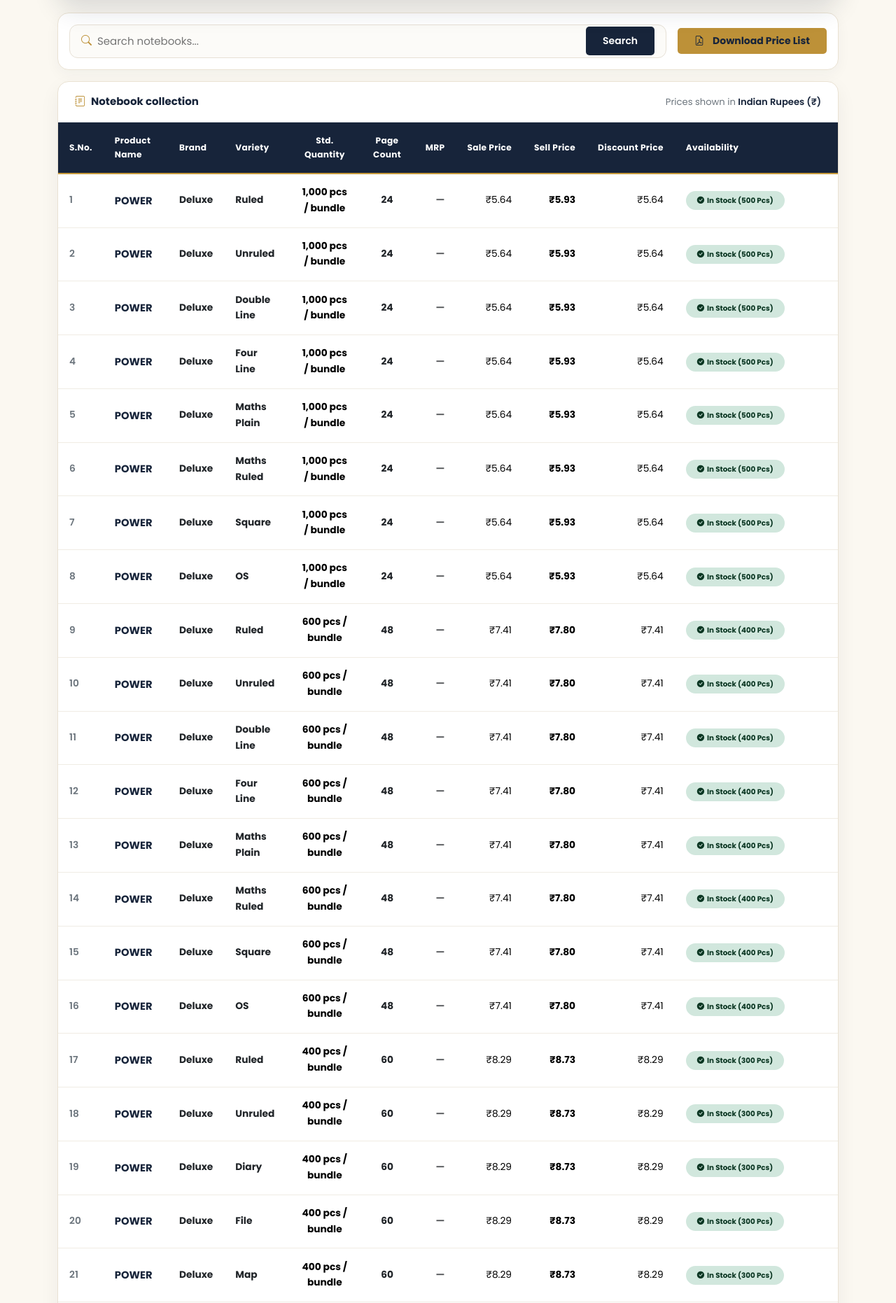
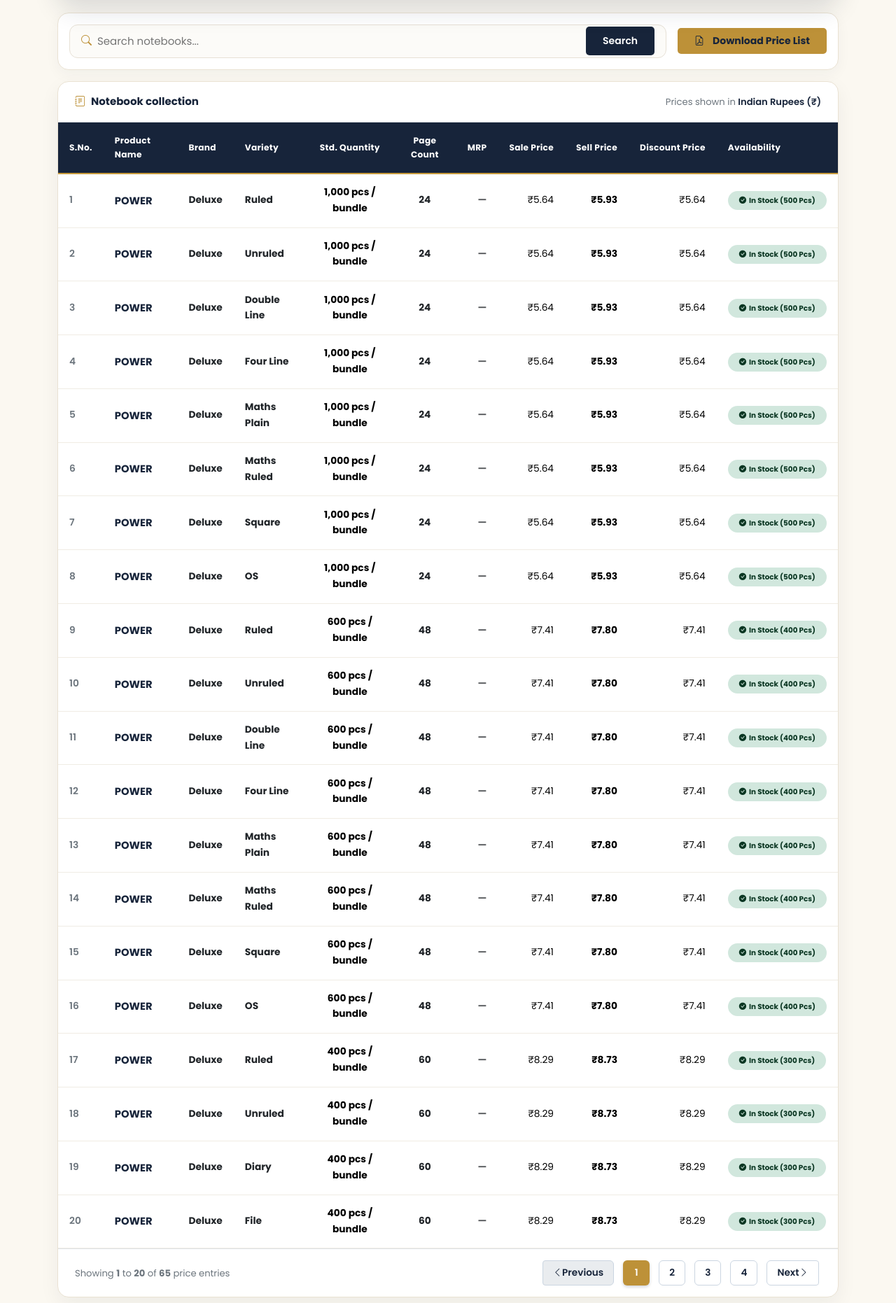
Before and after one commit to webxtechnosoft/rajpriyanotebooks, a PHP site: page /rajpriya/price_list.php in a window 1280 px wide. Shown: the part 360-2222 px from the top of the page at 70% size. Run offline with PHP 8.4, Linux system fonts and the light colour scheme; data comes from the database, SQL or seed files in the repository; tables that the repository leaves empty hold one stand-in row (values such as "Sample post"); some libraries are stand-ins or nearby versions; some web fonts are replaced.

Commit message:
Update project

```diff
--- a/price_list.php
+++ b/price_list.php
@@ -135,6 +135,16 @@ foreach ($products as $product) {
         : (($rulingOption !== '' && strcasecmp($rulingOption, 'Both') !== 0) ? $rulingOption : 'Ruled & Unruled');
     $rows[] = $makePriceRow($product, $variety);
 }
+
+$perPage = 20;
+$currentPage = isset($_GET['page']) ? (int)$_GET['page'] : 1;
+$currentPage = max(1, $currentPage);
+$totalPages = max(1, (int)ceil(count($rows) / $perPage));
+if ($currentPage > $totalPages) {
+    $currentPage = $totalPages;
+}
+$offset = ($currentPage - 1) * $perPage;
+$displayRows = $download ? $rows : array_slice($rows, $offset, $perPage);
 
 if ($download) {
     require_once __DIR__ . '/vendor/autoload.php';
@@ -620,8 +630,9 @@ require_once __DIR__ . '/includes/header.php';
           </tr>
         </thead>
         <tbody>
-          <?php foreach ($rows as $index => $entry): ?>
+          <?php foreach ($displayRows as $displayIndex => $entry): ?>
             <?php
+              $index = $offset + $displayIndex;
               $product = $entry['product'];
               $stock = (int)$entry['stock'];
               $bundleStock = (int)$entry['bundle_stock'];
@@ -669,6 +680,57 @@ require_once __DIR__ . '/includes/header.php';
         </tbody>
       </table>
       </div>
+      <?php if ($totalPages > 1): ?>
+        <div class="d-flex flex-wrap justify-content-between align-items-center gap-3 px-3 px-md-4 py-3 border-top">
+          <div class="small text-secondary">
+            Showing <strong><?php echo min(count($rows), $offset + 1); ?></strong> to
+            <strong><?php echo min(count($rows), $offset + count($displayRows)); ?></strong> of
+            <strong><?php echo count($rows); ?></strong> price entries
+          </div>
+          <nav aria-label="Price list pagination">
+            <ul class="pagination pagination-sm mb-0">
+              <?php
+                $paginationQuery = $_GET;
+                unset($paginationQuery['page'], $paginationQuery['download']);
+                $baseUrl = 'price_list.php?' . (!empty($paginationQuery) ? http_build_query($paginationQuery) . '&' : '');
+              ?>
+              <li class="page-item <?php echo $currentPage <= 1 ? 'disabled' : ''; ?>">
+                <a class="page-link" href="<?php echo $baseUrl . 'page=' . max(1, $currentPage - 1); ?>">
+                  <i class="bi bi-chevron-left"></i> Previous
+                </a>
+              </li>
+              <?php
+                $startPage = max(1, $currentPage - 2);
+                $endPage = min($totalPages, $currentPage + 2);
+                if ($startPage > 1):
+              ?>
+                <li class="page-item"><a class="page-link" href="<?php echo $baseUrl . 'page=1'; ?>">1</a></li>
+                <?php if ($startPage > 2): ?>
+                  <li class="page-item disabled"><span class="page-link">...</span></li>
+                <?php endif; ?>
+              <?php endif; ?>
+              <?php for ($pageNumber = $startPage; $pageNumber <= $endPage; $pageNumber++): ?>
+                <li class="page-item <?php echo $pageNumber === $currentPage ? 'active' : ''; ?>">
+                  <a class="page-link <?php echo $pageNumber === $currentPage ? 'bg-gold border-0 text-white' : ''; ?>" href="<?php echo $baseUrl . 'page=' . $pageNumber; ?>">
+                    <?php echo $pageNumber; ?>
+                  </a>
+                </li>
+              <?php endfor; ?>
+              <?php if ($endPage < $totalPages): ?>
+                <?php if ($endPage < $totalPages - 1): ?>
+                  <li class="page-item disabled"><span class="page-link">...</span></li>
+                <?php endif; ?>
+                <li class="page-item"><a class="page-link" href="<?php echo $baseUrl . 'page=' . $totalPages; ?>"><?php echo $totalPages; ?></a></li>
+              <?php endif; ?>
+              <li class="page-item <?php echo $currentPage >= $totalPages ? 'disabled' : ''; ?>">
+                <a class="page-link" href="<?php echo $baseUrl . 'page=' . min($totalPages, $currentPage + 1); ?>">
+                  Next <i class="bi bi-chevron-right"></i>
+                </a>
+              </li>
+            </ul>
+          </nav>
+        </div>
+      <?php endif; ?>
     </div>
   <?php endif; ?>
 </div>
```
